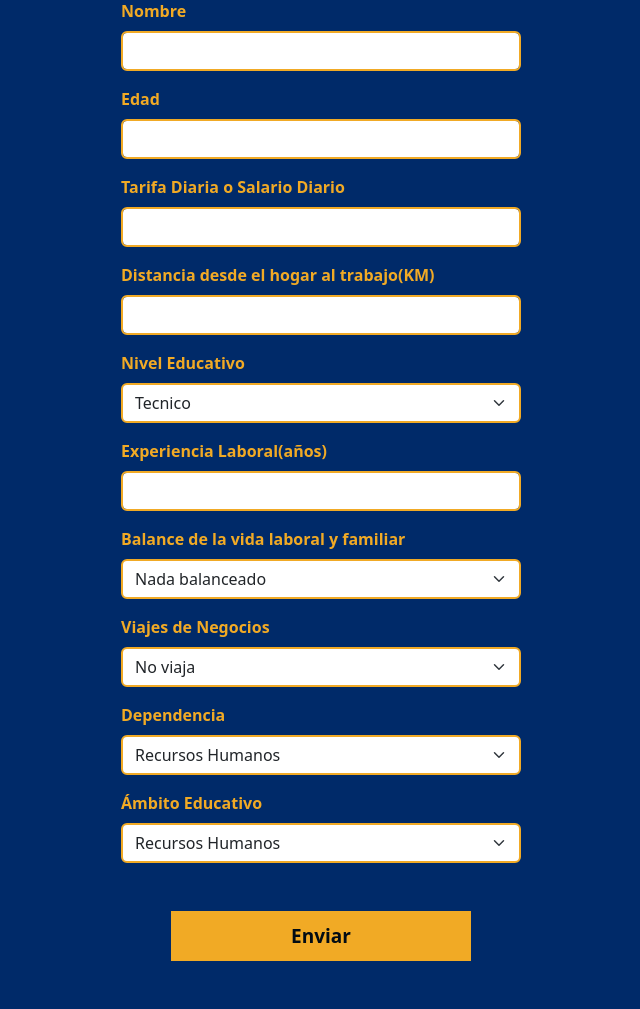
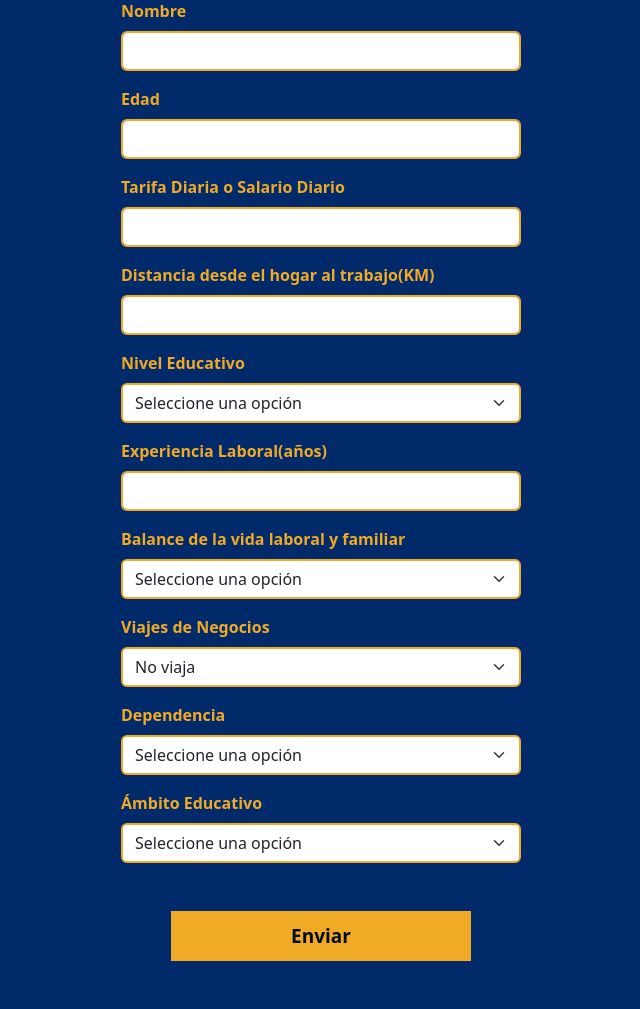
Before and after one commit to Mechaz123/Analisis-de-Datos, a Flask app: template templates/index.html in a window 1280 px wide. Shown: the part 372-1381 px from the top of the page, without its empty margins (319-959 px from the left). Run offline with Flask 3, Linux system fonts and the light colour scheme; the template is opened without the code that fills it, so the values that code supplies are empty.

Commit message:
Form v2.2

```diff
--- a/templates/index.html
+++ b/templates/index.html
@@ -36,6 +36,7 @@
                 <div class="mb-3">
                     <label name="nivel_educativo" class="form-label">Nivel Educativo</label>
                     <select name="nivel_educativo" class="form-select" required>
+                        <option value=" ">Seleccione una opción</option>
                         <option value="1">Tecnico</option>
                         <option value="2">Tecnólogo</option>
                         <option value="3">Profesional</option>
@@ -50,6 +51,7 @@
                 <div class="mb-3">
                     <label name="balance" class="form-label">Balance de la vida laboral y familiar</label>
                     <select name="balance" class="form-select" required>
+                        <option value=" ">Seleccione una opción</option>
                         <option value="1">Nada balanceado</option>
                         <option value="2">Poco balanceado</option>
                         <option value="3">Balanceado</option>
@@ -67,6 +69,7 @@
                 <div class="mb-3">
                     <label name="dependencia" class="form-label">Dependencia</label>
                     <select name="dependencia" class="form-select" required>
+                        <option value=" ">Seleccione una opción</option>
                         <option value="Recursos Humanos">Recursos Humanos</option>
                         <option value="Investigación y Desarrollo">Investigación y Desarrollo</option>
                         <option value="Ventas">Ventas</option>
@@ -75,6 +78,7 @@
                 <div class="mb-3">
                     <label name="ambito_educativo" class="form-label">Ámbito Educativo</label>
                     <select name="ambito_educativo" class="form-select" required>
+                        <option value=" ">Seleccione una opción</option>
                         <option value="Recursos Humanos">Recursos Humanos</option>
                         <option value="Ciencias de la vida">Ciencias de la vida</option>
                         <option value="Marketing">Marketing</option>
```
